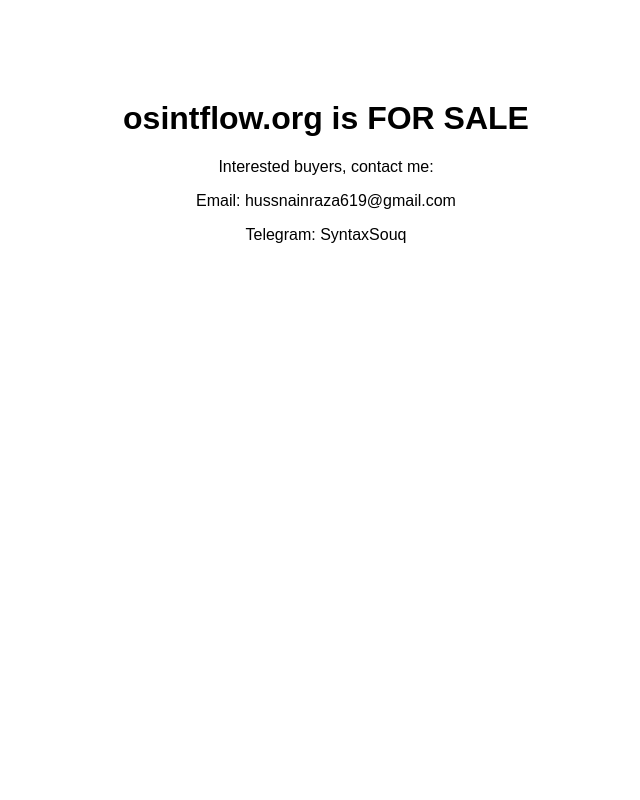
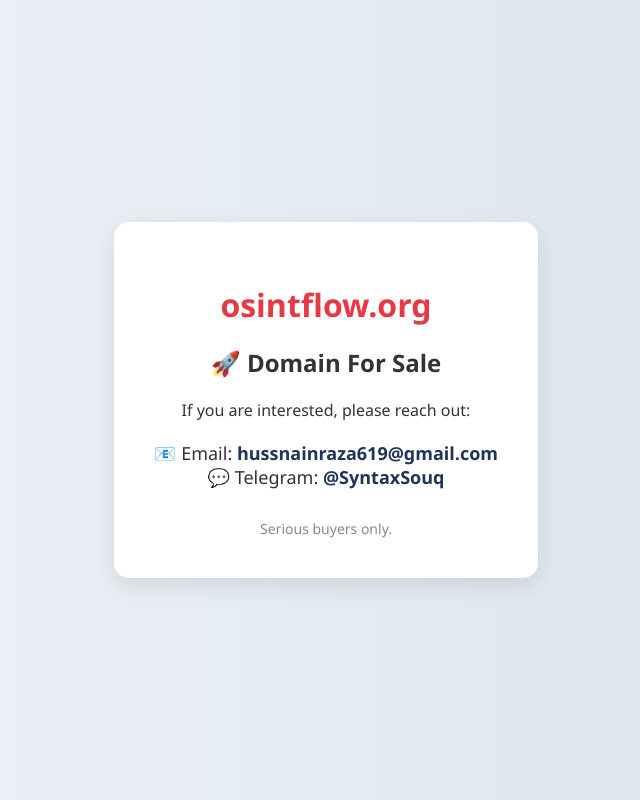
Before and after one commit to SyntaxSouq/osintflow, a plain HTML site: page index.html in a window 1280 px wide. Shown: the whole page, without its empty margins (314-954 px from the left). Drawn offline with Linux system fonts and the light colour scheme.

Commit message:
Update index.html

```diff
--- a/index.html
+++ b/index.html
@@ -1,12 +1,67 @@
 <!DOCTYPE html>
-<html>
+<html lang="en">
 <head>
-  <title>osintflow.org For Sale</title>
+  <meta charset="UTF-8">
+  <meta name="viewport" content="width=device-width, initial-scale=1.0">
+  <title>osintflow.org - Domain For Sale</title>
+  <style>
+    body {
+      margin: 0;
+      font-family: 'Segoe UI', Tahoma, Geneva, Verdana, sans-serif;
+      background: linear-gradient(to right, #f0f4f8, #d9e2ec);
+      color: #333;
+      display: flex;
+      justify-content: center;
+      align-items: center;
+      height: 100vh;
+    }
+    .container {
+      background: #fff;
+      padding: 40px;
+      border-radius: 15px;
+      box-shadow: 0 8px 25px rgba(0,0,0,0.1);
+      text-align: center;
+      max-width: 600px;
+    }
+    h1 {
+      color: #e63946;
+      margin-bottom: 10px;
+    }
+    p {
+      font-size: 16px;
+      margin: 10px 0;
+    }
+    a {
+      color: #1d3557;
+      text-decoration: none;
+      font-weight: bold;
+    }
+    a:hover {
+      text-decoration: underline;
+    }
+    .contact {
+      margin-top: 20px;
+      font-size: 18px;
+    }
+    .footer {
+      margin-top: 30px;
+      font-size: 14px;
+      color: #888;
+    }
+  </style>
 </head>
-<body style="text-align:center; font-family:Arial; margin-top:100px;">
-  <h1>osintflow.org is FOR SALE</h1>
-  <p>Interested buyers, contact me:</p>
-  <p>Email: hussnainraza619@gmail.com</p>
-  <p>Telegram: SyntaxSouq</p>
+<body>
+  <div class="container">
+    <h1>osintflow.org</h1>
+    <h2>🚀 Domain For Sale</h2>
+    <p>If you are interested, please reach out:</p>
+    <div class="contact">
+      📧 Email: <a href="mailto:hussnainraza619@gmail.com">hussnainraza619@gmail.com</a><br>
+      💬 Telegram: <a href="https://t.me/SyntaxSouq" target="_blank">@SyntaxSouq</a>
+    </div>
+    <div class="footer">
+      Serious buyers only.
+    </div>
+  </div>
 </body>
 </html>
```
